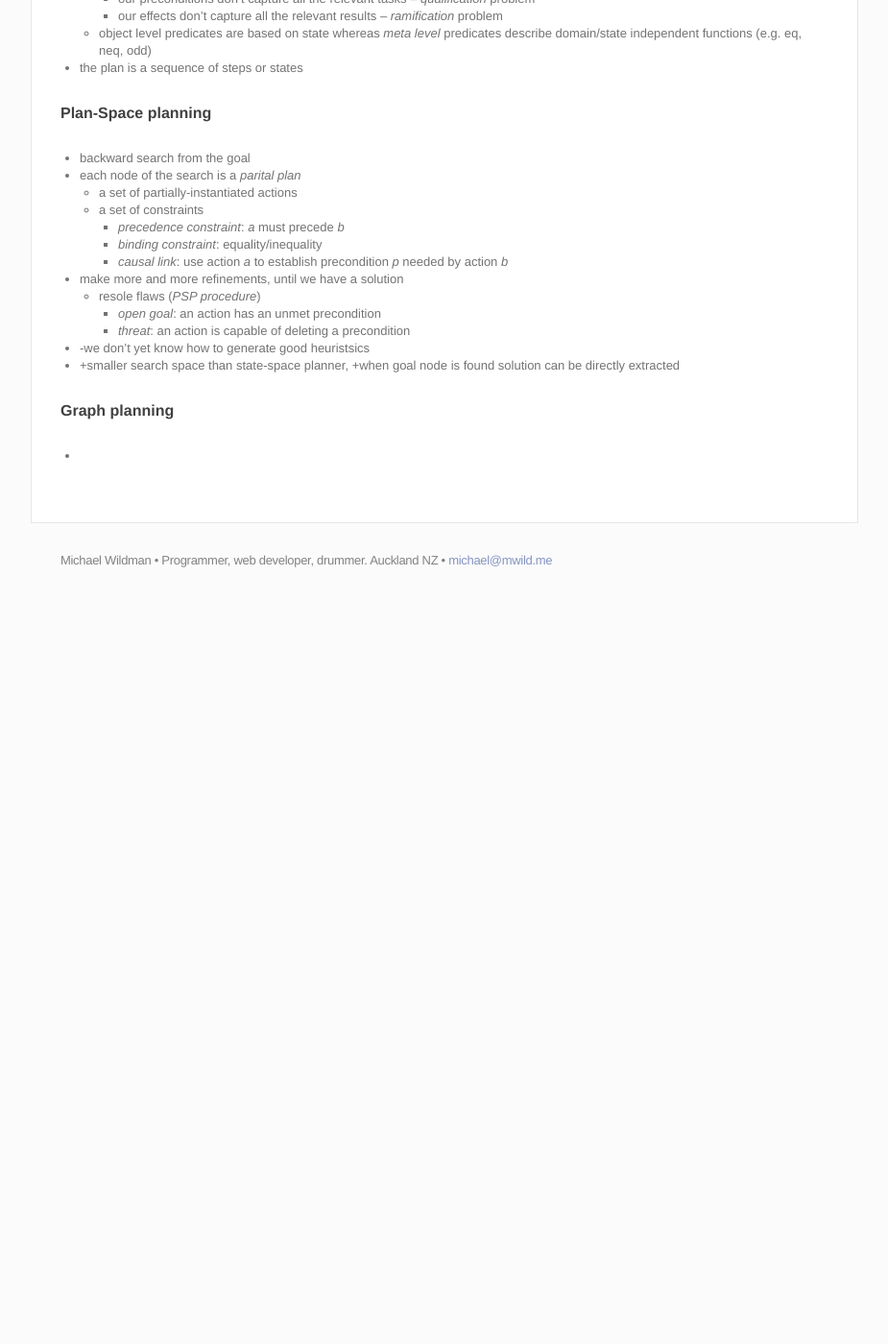
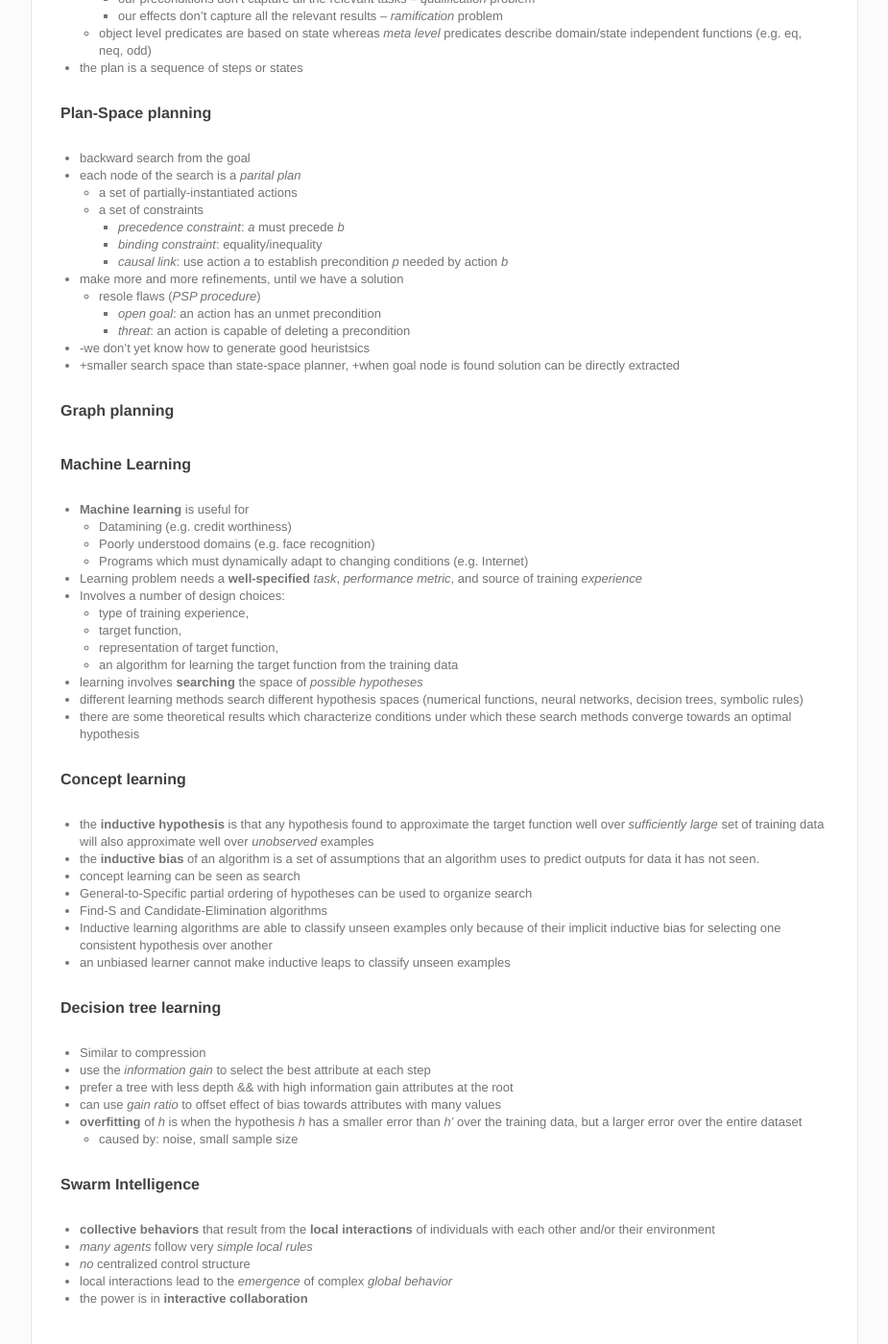
Before and after one commit to m-wild/mwild.me_archive, a Jekyll site: the page built from _posts/uni/2014-08-21-cs367-notes.md, in a window 1280 px wide and 1400 px high, scrolled down 6536 px. Shown: the whole window at 96% size, without its empty margins (177-1102 px from the left). Built offline with Jekyll 4.4.1, drawn with Linux system fonts in a browser that asks for light colours; Markdown is read by kramdown in place of the engine named in the settings; before the commit the page ends 7159 px from its top, so only the background shows below that.

Commit message:
cs367 updates

```diff
--- a/_posts/uni/2014-08-21-cs367-notes.md
+++ b/_posts/uni/2014-08-21-cs367-notes.md
@@ -304,4 +304,45 @@ good_mood(john) :- /** observation to explain **/
 
 
 ####Graph planning
--
+
+
+
+####Machine Learning
+- __Machine learning__ is useful for
+	- Datamining (e.g. credit worthiness)
+	- Poorly understood domains (e.g. face recognition)
+	- Programs which must dynamically adapt to changing conditions (e.g. Internet)
+- Learning problem needs a __well-specified__ _task_, _performance metric_, and source of training _experience_
+- Involves a number of design choices:
+	- type of training experience,
+	- target function,
+	- representation of target function,
+	- an algorithm for learning the target function from the training data
+- learning involves __searching__ the space of _possible hypotheses_
+- different learning methods search different hypothesis spaces (numerical functions, neural networks, decision trees, symbolic rules)
+- there are some theoretical results which characterize conditions under which these search methods converge towards an optimal hypothesis
+
+
+####Concept learning
+- the __inductive hypothesis__ is that any hypothesis found to approximate the target function well over _sufficiently large_ set of training data will also approximate well over _unobserved_ examples
+- the __inductive bias__ of an algorithm is a set of assumptions that an algorithm uses to predict outputs for data it has not seen.
+- concept learning can be seen as search
+- General-to-Specific partial ordering of hypotheses can be used to organize search
+- Find-S and Candidate-Elimination algorithms
+- Inductive learning algorithms are able to classify unseen examples only because of their implicit inductive bias for selecting one consistent hypothesis over another
+- an unbiased learner cannot make inductive leaps to classify unseen examples
+
+####Decision tree learning
+- Similar to compression
+- use the _information gain_ to select the best attribute at each step
+- prefer a tree with less depth && with high information gain attributes at the root
+- can use _gain ratio_ to offset effect of bias towards attributes with many values
+- __overfitting__ of _h_ is when the hypothesis _h_ has a smaller error than _h'_ over the training data, but a larger error over the entire dataset
+	- caused by: noise, small sample size
+
+####Swarm Intelligence
+- __collective behaviors__ that result from the __local interactions__ of individuals with each other and/or their environment
+- _many agents_ follow very _simple local rules_
+- _no_ centralized control structure
+- local interactions lead to the _emergence_ of complex _global behavior_
+- the power is in __interactive collaboration__
```
